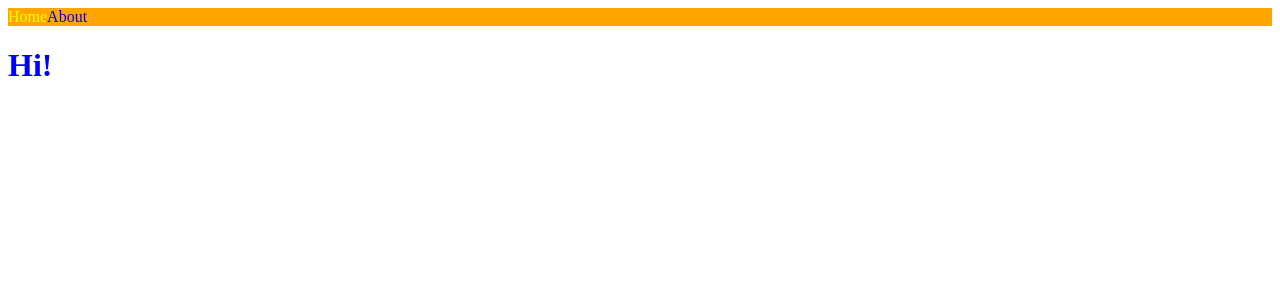
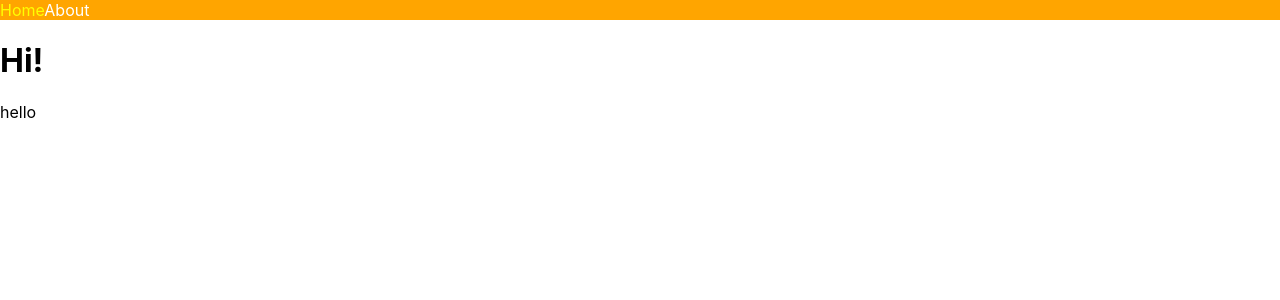
Before and after one commit to im-binary/study-next.js, a Next.js app: page / in a window 1280 px wide. Shown: the top 300 px of the page. Built offline with nearby package versions, Linux system fonts and the light colour scheme.

Commit message:
global 스타일 적용하기

```diff
--- /dev/null
+++ b/pages/_app.js
@@ -0,0 +1,17 @@
+import NavBar from "../components/NavBar";
+import "../styles/globals.css";
+
+export default function App({ Component, pageProps }) {
+  return (
+    <>
+      <NavBar />
+      <Component {...pageProps} />
+      <span>hello</span>
+      <style jsx global>{`
+        a {
+          color: white;
+        }
+      `}</style>
+    </>
+  );
+}
--- a/pages/about.js
+++ b/pages/about.js
@@ -1,9 +1,6 @@
-import NavBar from "../components/NavBar";
-
 export default function About() {
   return (
     <div>
-      <NavBar />
       <h1>Hello</h1>
     </div>
   );
--- a/pages/index.js
+++ b/pages/index.js
@@ -1,15 +1,7 @@
-import NavBar from "../components/NavBar";
-
 export default function Home() {
   return (
     <div>
-      <NavBar />
       <h1>Hi!</h1>
-      <style jsx>{`
-        h1 {
-          color: blue;
-        }
-      `}</style>
     </div>
   );
 }
```
Also changed, not shown: 1 other file (tests, documents, lock files or other folders).
